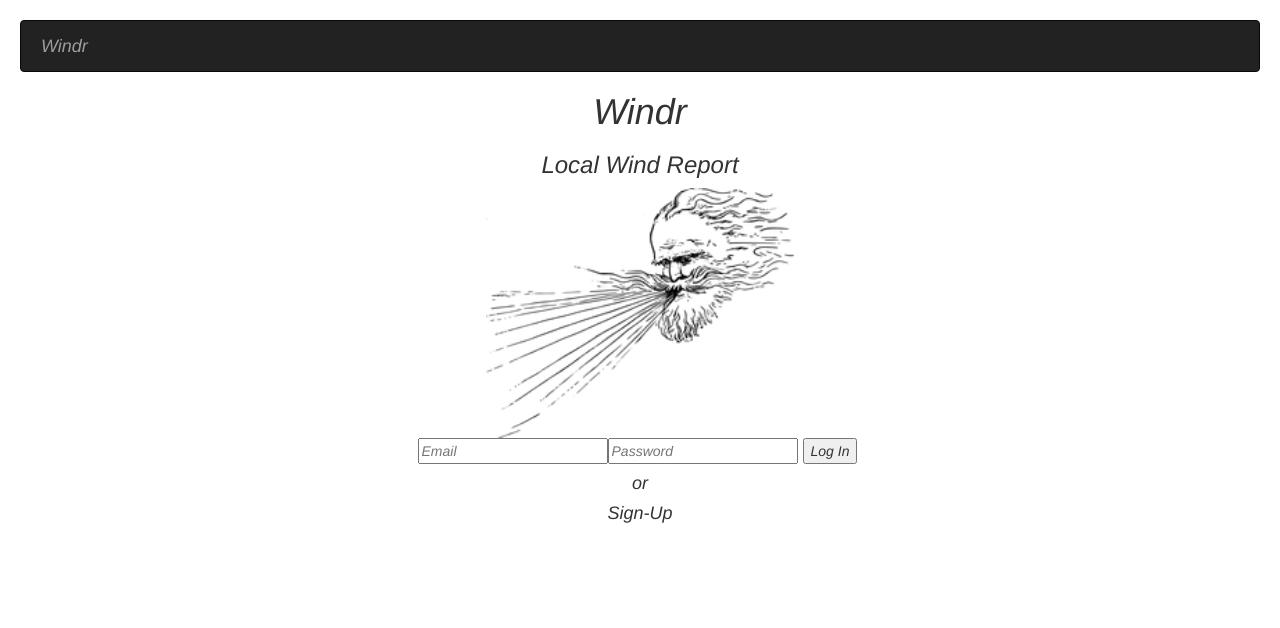
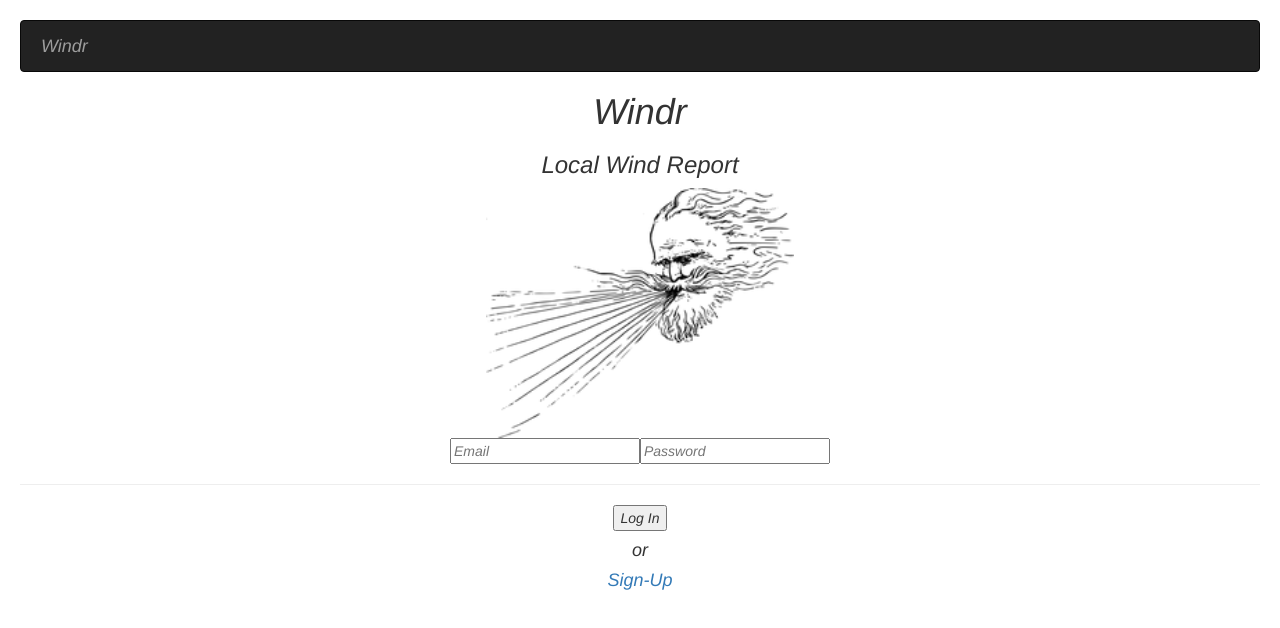
Before and after one commit to lucmorey/windr, a React (Create React App) app in the folder client/: page /login in a window 1280 px wide. Shown: the top 628 px of the page. Built offline with nearby package versions, Linux system fonts and the light colour scheme.

Commit message:
app navigation clean

```diff
--- a/client/src/views/LogIn.jsx
+++ b/client/src/views/LogIn.jsx
@@ -1,5 +1,6 @@
 import React from 'react'
 import clientAuth from '../clientAuth'
+import { Link } from 'react-router-dom'
 
 class LogIn extends React.Component {
 	state = {
@@ -36,10 +37,11 @@ class LogIn extends React.Component {
 				<form onChange={this.onInputChange.bind(this)} onSubmit={this.onFormSubmit.bind(this)}>
 					<input type="text" placeholder="Email" name="email" value={email} />
 					<input type="password" placeholder="Password" name="password" value={password} />
+					<hr/>
 					<button>Log In</button>
 				</form>
 				<h4>or</h4>
-				<h4>Sign-Up</h4>
+				<h4><Link to="/SignUp">Sign-Up</Link></h4>
 			</div>
 		)
 	}
```
